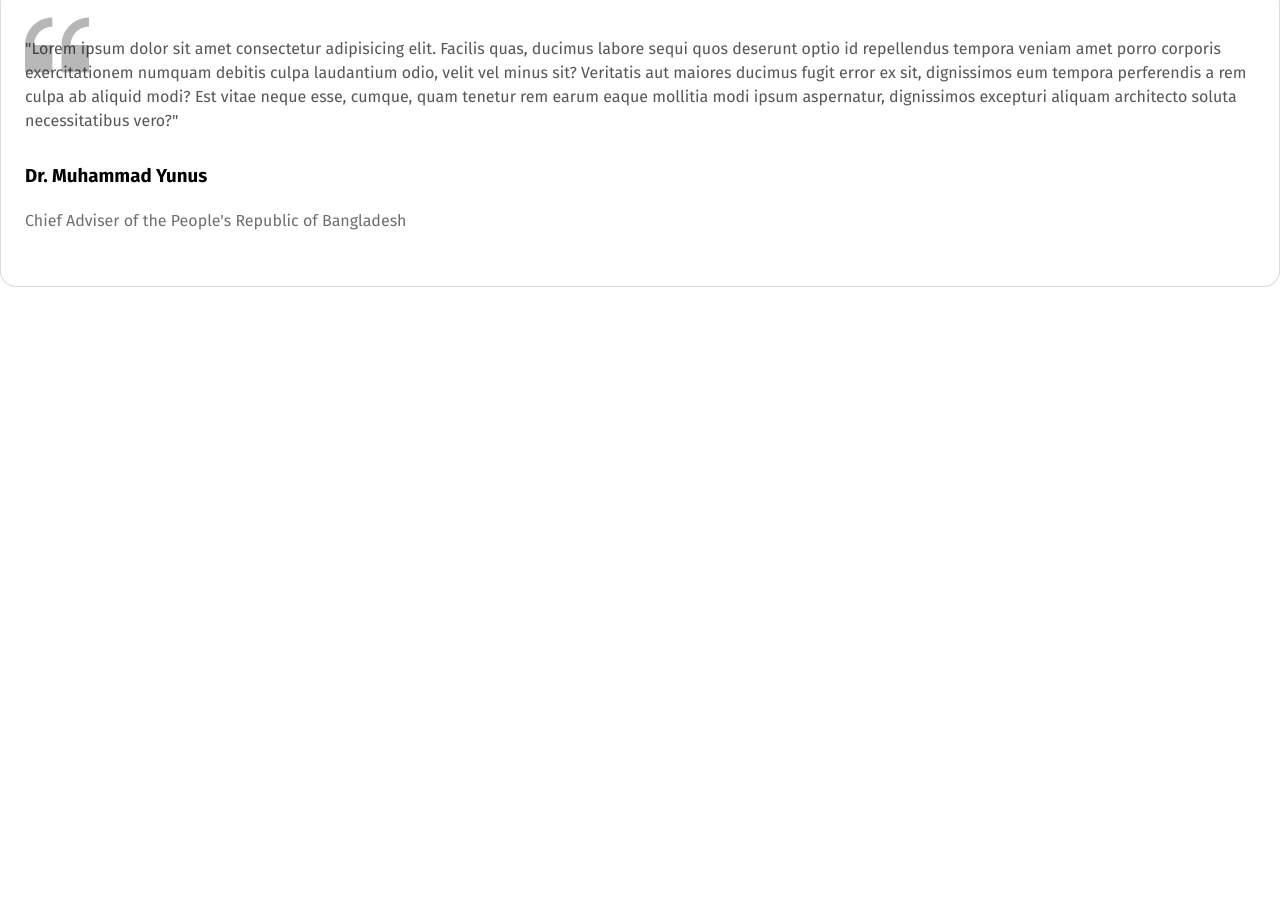
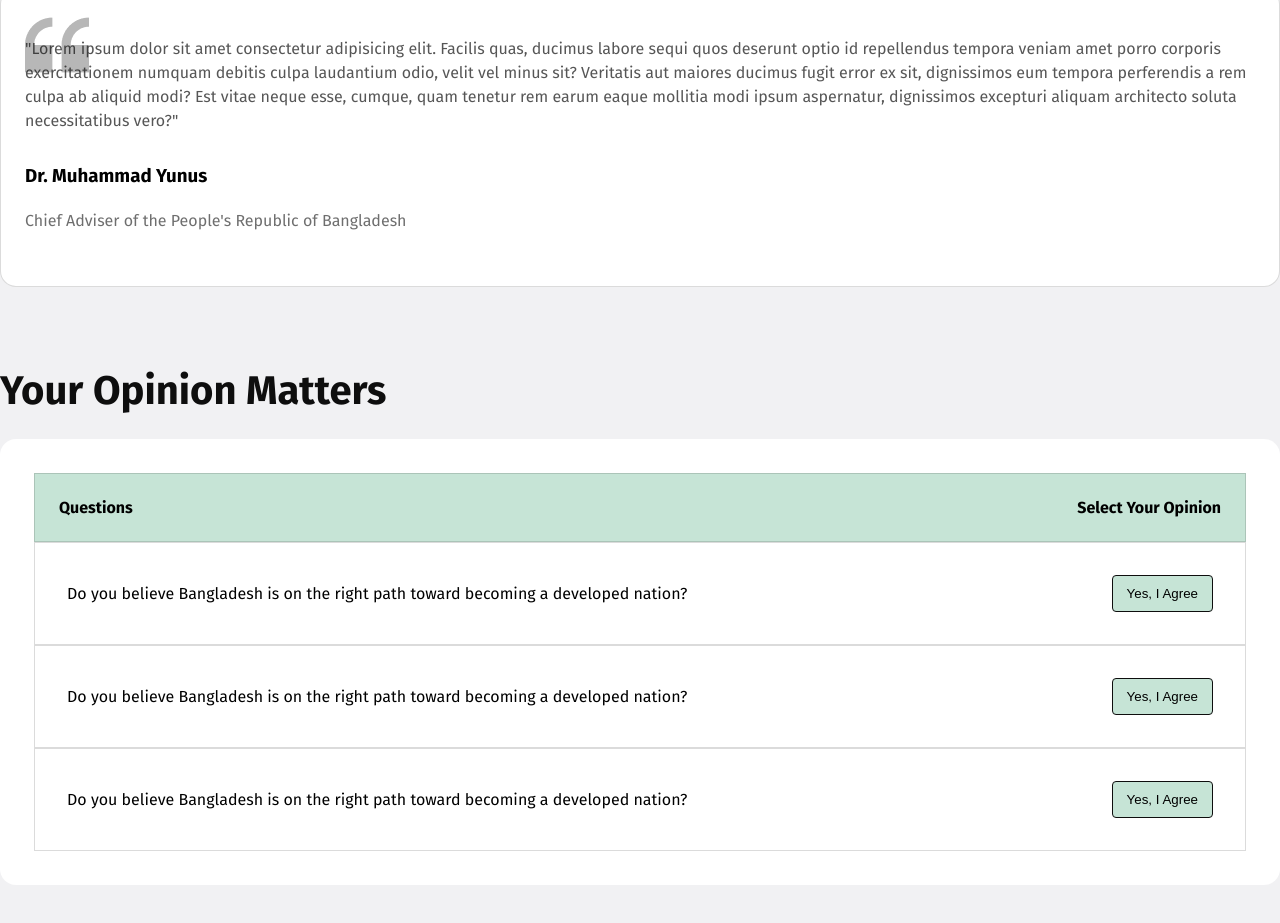
Before and after one commit to fardinislam-pr/Bangladesh-2.0, a plain HTML site: page index.html in a window 1280 px wide. Shown: the part 1674-2597 px from the top of the page. Before the commit the page ends 2041 px from the top, so only its background shows below. Drawn offline with Linux system fonts and the light colour scheme.

Commit message:
complit 'Your Opinion Matter' section

```diff
--- a/index.html
+++ b/index.html
@@ -95,7 +95,40 @@
             </div>
           </section>
           <!-- Your Opinion Matters -->
-           <section class="youer-opnion"></section>
+           <section class="youer-opnion container">
+                <h2 class="section-title">
+                    Your Opinion Matters
+                </h2>
+                <div class="table">
+                    <table>
+                        <tr class=" flex table-hade">
+                            <th>Questions</th>
+                            <th>Select Your Opinion</th>
+                        </tr>
+                        <tr class="flex table-content">
+                            <td >Do you believe Bangladesh is on the right path toward becoming a developed nation?</td>
+                            <td><button class="btn-table flex">Yes, I Agree </button></td>
+                        </tr>
+                        <tr class="flex table-content">
+                            <td >Do you believe Bangladesh is on the right path toward becoming a developed nation?</td>
+                            <td><button class="btn-table flex">Yes, I Agree </button></td>
+                        </tr>
+                        <tr class="flex table-content">
+                            <td >Do you believe Bangladesh is on the right path toward becoming a developed nation?</td>
+                            <td><button class="btn-table flex">Yes, I Agree </button></td>
+                        </tr>
+
+                    </table>
+                </div>
+           </section>
+           <!-- Recent News -->
+           <section class="container recent-news">
+                <h2 class="section-title"></h2>
+                <p class="description"></p>
+                <div class="news-card-container">
+
+                </div>
+           </section>
     </main>
     <footer>
 
--- a/style.css
+++ b/style.css
@@ -14,6 +14,7 @@
 
 body {
     font-family: "Fira Sans", "sans-serif";
+    background-color: #F1F1F3;
 }
 
 .container {
@@ -184,3 +185,42 @@
 }
 
 /* Your Opinion style */
+table{
+    width: 100%;
+}
+
+.table {
+    border-radius: 16px;
+    background: #FFF;
+    padding: 32px;
+    margin-top: 24px;
+}
+
+
+.table-hade {
+    justify-content: space-between;
+    padding: 24px;
+    border: 1px solid rgba(14, 14, 14, 0.15);
+    background: #C6E4D6;
+}
+
+.table-content {
+    justify-content: space-between;
+    align-items: center;
+    padding: 32px;
+    gap: 24px;
+    border: 1px solid rgba(14, 14, 14, 0.15);
+    background: rgba(255, 255, 255, 0.10);
+}
+
+.btn-table {
+    padding: 10px 14px;
+    border-radius: 4px;
+    border: 1px solid #0E0E0E;
+    background: #C6E4D6;
+    justify-content: center;
+    align-items: center;
+    gap: 12px;
+}
+
+/* Recent News */
```
